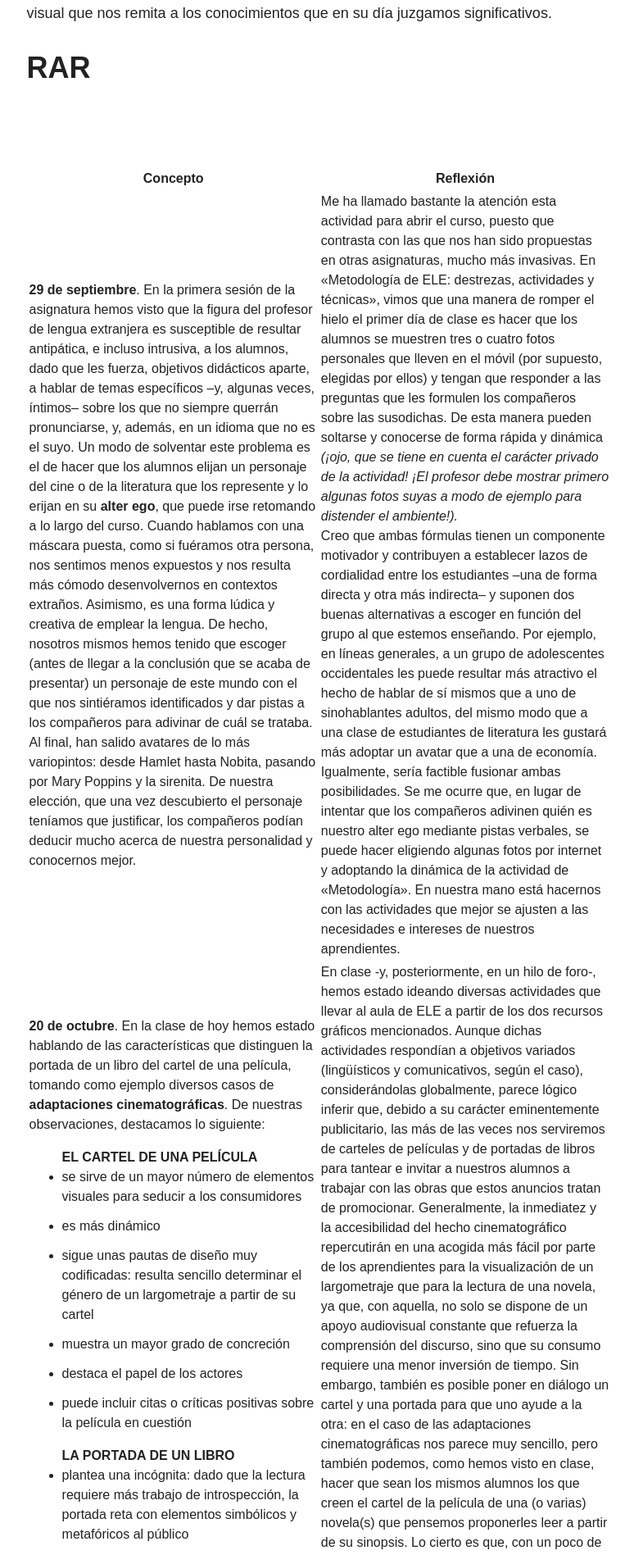
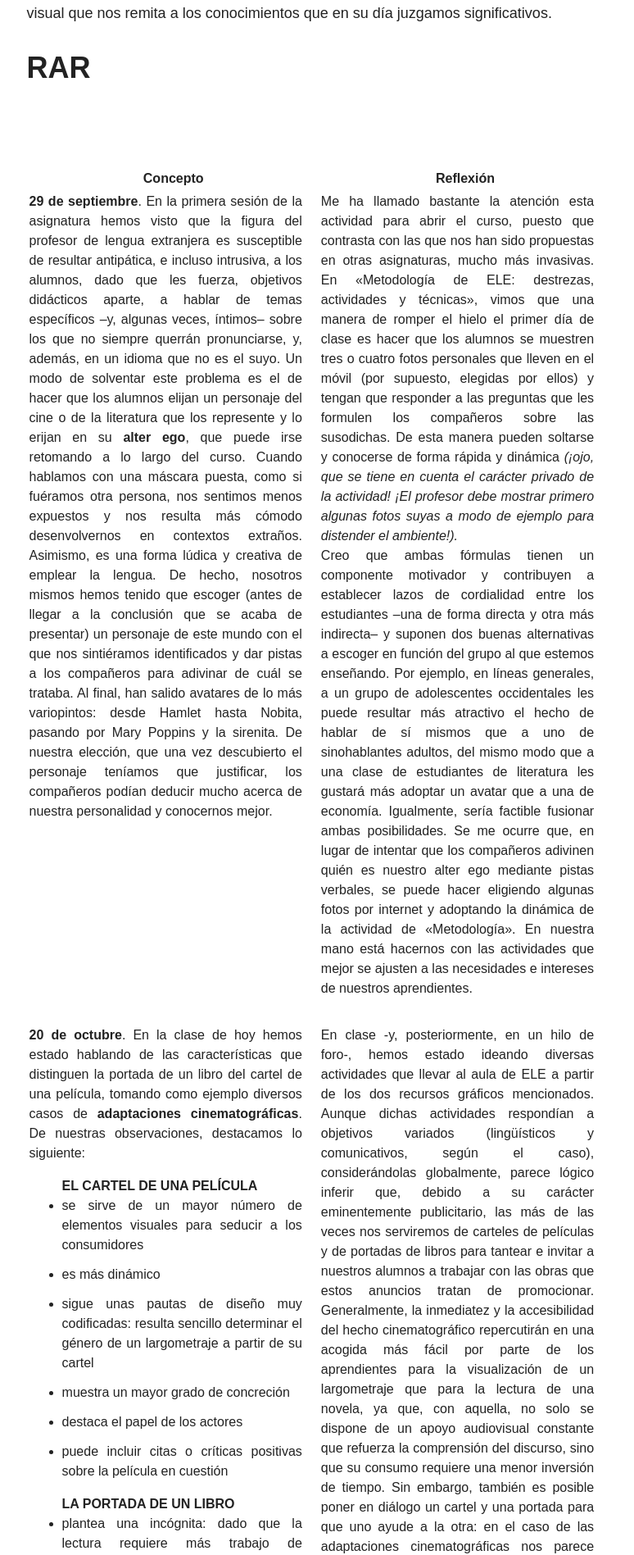
Before and after one commit to immalopez/immalopez.github.io, a Jekyll site: the page built from _posts/blog/2017-10-20-registro-de-aprendizaje-reflexivo.md, in a window 1280 px wide. Shown: the part 890-2787 px from the top of the page at 82% size, without its empty margins (347-1121 px from the left). Built offline with Jekyll 4.4.1, drawn with Linux system fonts in a browser that asks for light colours; nearby versions of some CDN libraries; comment, search, counter and statistics services are not loaded.

Commit message:
Update table cell style

```diff
--- a/_sass/_helpers.scss
+++ b/_sass/_helpers.scss
@@ -121,3 +121,10 @@ figure {
   text-decoration: underline;
   font-style: normal;
 }
+
+td {
+  padding-bottom: 30px;
+  padding-right: 20px;
+  text-align: justify;
+  vertical-align: top;
+}
```
